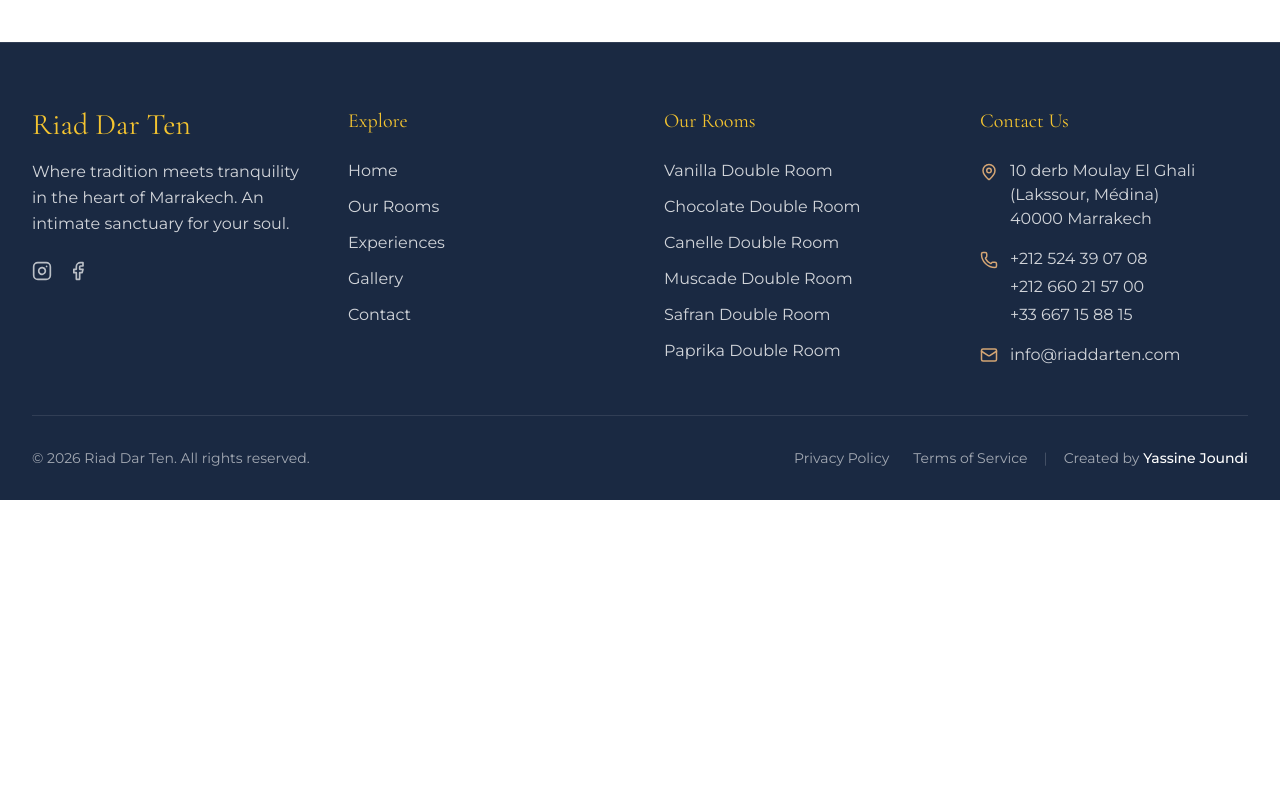
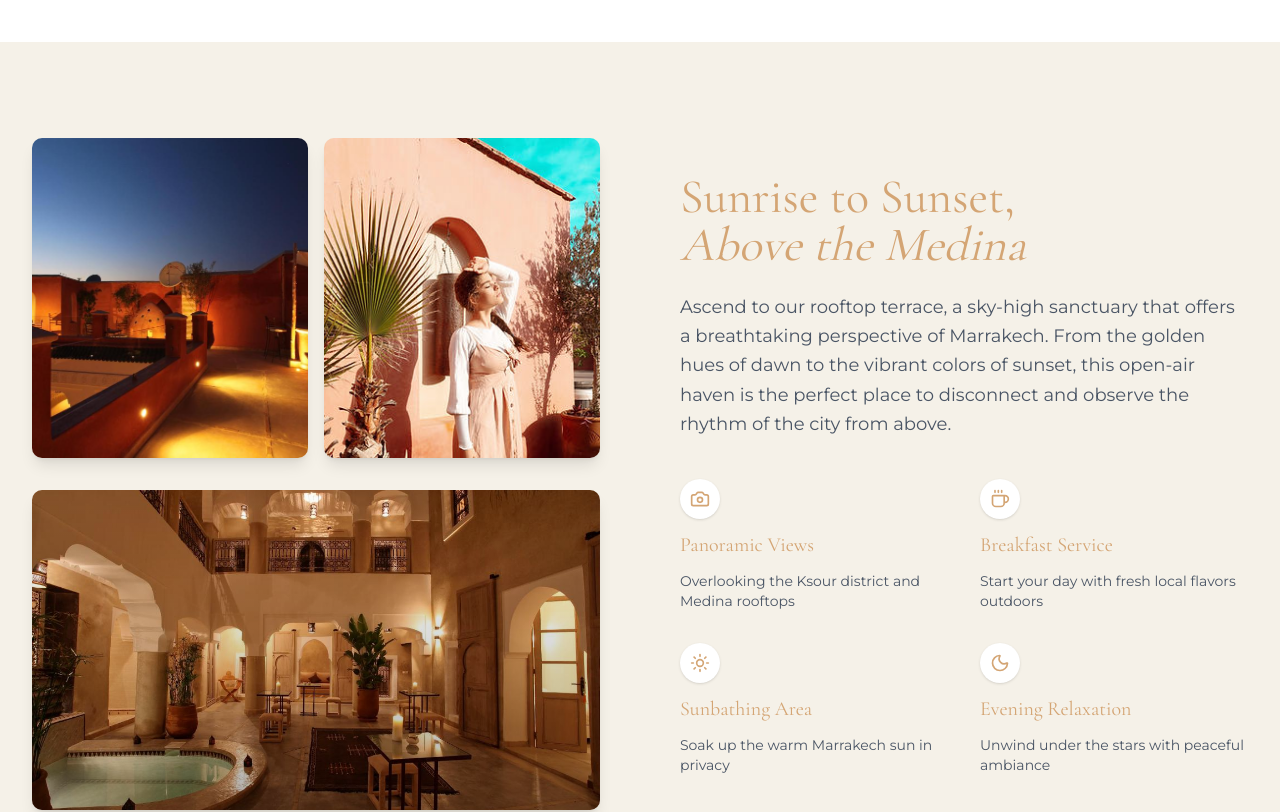
Before and after one commit to yassinejoundi/riad-dar-ten, a Next.js app: page /riad in a window 1280 px wide. Shown: the part 4760-5572 px from the top of the page. Before the commit the page ends 5260 px from the top, so only its background shows below. Built offline with nearby package versions, Linux system fonts and the light colour scheme; a web font is replaced by a local one.

Commit message:
the riad page rooftop terrace section done

```diff
--- a/app/riad/page.tsx
+++ b/app/riad/page.tsx
@@ -3,6 +3,7 @@ import { RiadHero } from "@/components/riad/RiadHero"
 import { OurStory } from "@/components/riad/OurStory"
 import { ArchitectureDesign } from "@/components/riad/ArchitectureDesign"
 import { CourtyardPool } from "@/components/riad/CourtyardPool"
+import { RooftopTerrace } from "@/components/riad/RooftopTerrace"
 
 export const metadata: Metadata = {
   title: "The Riad | Riad Dar Ten",
@@ -17,6 +18,7 @@ export default function RiadPage() {
       <OurStory />
       <ArchitectureDesign />
       <CourtyardPool />
+      <RooftopTerrace />
     </main>
   )
 }
--- /dev/null
+++ b/components/riad/RooftopTerrace.tsx
@@ -0,0 +1,97 @@
+"use client"
+
+import Image from "next/image"
+import { Sun, Coffee, Moon, Camera } from "lucide-react"
+
+export function RooftopTerrace() {
+  const features = [
+    {
+      icon: Camera,
+      title: "Panoramic Views",
+      description: "Overlooking the Ksour district and Medina rooftops",
+    },
+    {
+      icon: Coffee,
+      title: "Breakfast Service",
+      description: "Start your day with fresh local flavors outdoors",
+    },
+    {
+      icon: Sun,
+      title: "Sunbathing Area",
+      description: "Soak up the warm Marrakech sun in privacy",
+    },
+    {
+      icon: Moon,
+      title: "Evening Relaxation",
+      description: "Unwind under the stars with peaceful ambiance",
+    },
+  ]
+
+  return (
+    <section className="py-24 bg-cream">
+      <div className="container mx-auto px-4 md:px-8">
+        <div className="grid grid-cols-1 lg:grid-cols-2 gap-12 lg:gap-20 items-center">
+          {/* Images Grid */}
+          <div className="order-1 grid grid-cols-2 gap-4">
+            <div className="relative h-64 md:h-80 rounded-lg overflow-hidden shadow-lg">
+              <Image
+                src="/assets/images/home/cta-background.png"
+                alt="Rooftop terrace view"
+                fill
+                className="object-cover"
+              />
+            </div>
+            <div className="relative h-64 md:h-80 rounded-lg overflow-hidden shadow-lg">
+              <Image
+                src="/assets/images/home/instagram/riaddarten-01.png"
+                alt="Breakfast on the terrace"
+                fill
+                className="object-cover"
+              />
+            </div>
+            <div className="relative h-64 md:h-80 rounded-lg overflow-hidden shadow-lg col-span-2 mt-4">
+              <Image
+                src="/assets/images/home/hero-background.png"
+                alt="Sunset relaxation"
+                fill
+                className="object-cover"
+              />
+              <div className="absolute inset-0 bg-gradient-to-t from-black/30 to-transparent" />
+            </div>
+          </div>
+
+          {/* Text Content */}
+          <div className="order-2">
+            <h2 className="font-serif text-3xl md:text-4xl lg:text-5xl text-primary mb-6">
+              Sunrise to Sunset, <br />
+              <span className="italic text-terracotta">Above the Medina</span>
+            </h2>
+            <p className="text-gray-600 font-sans leading-relaxed text-lg mb-10">
+              Ascend to our rooftop terrace, a sky-high sanctuary that offers a
+              breathtaking perspective of Marrakech. From the golden hues of
+              dawn to the vibrant colors of sunset, this open-air haven is the
+              perfect place to disconnect and observe the rhythm of the city
+              from above.
+            </p>
+
+            <div className="grid grid-cols-1 md:grid-cols-2 gap-8">
+              {features.map((feature, index) => (
+                <div key={index} className="flex flex-col space-y-3">
+                  <div className="w-10 h-10 rounded-full bg-white flex items-center justify-center text-terracotta shadow-sm">
+                    <feature.icon size={20} />
+                  </div>
+                  <h3 className="font-serif text-xl text-primary">
+                    {feature.title}
+                  </h3>
+                  <p className="text-sm text-gray-600 font-sans">
+                    {feature.description}
+                  </p>
+                </div>
+              ))}
+            </div>
+          </div>
+        </div>
+      </div>
+    </section>
+  )
+}
```
